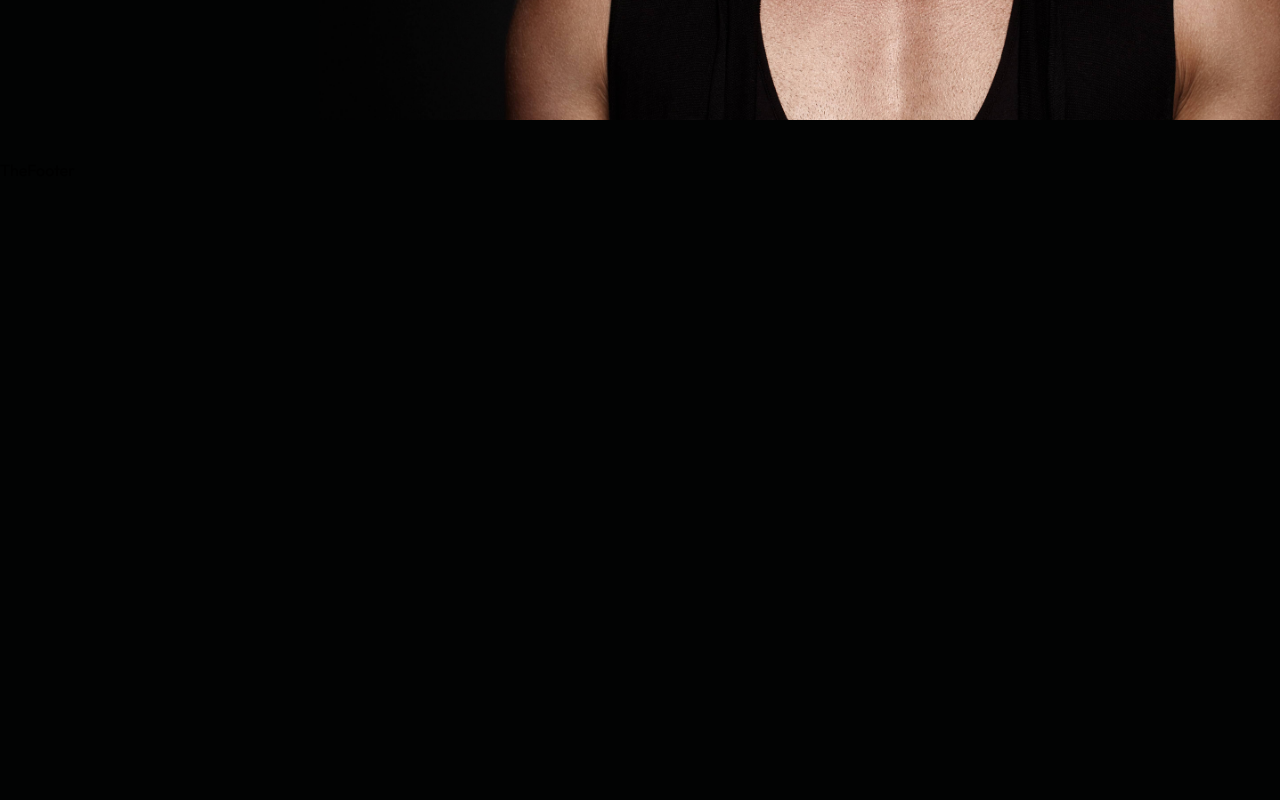
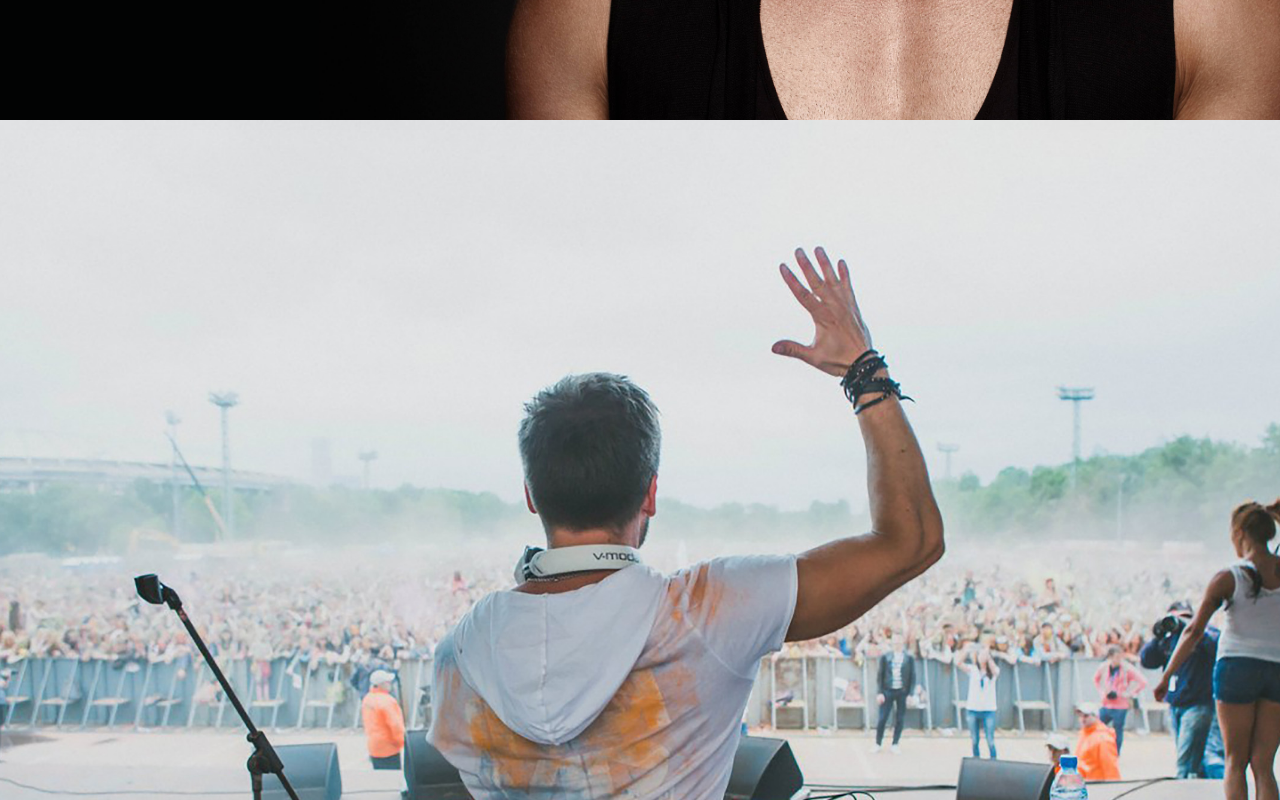
Before and after one commit to sashadith/website, a Next.js app: page / in a window 1280 px wide. Shown: the part 680-1480 px from the top of the page. Before the commit the page ends 860 px from the top, so only its background shows below. Built offline with nearby package versions, Linux system fonts and the light colour scheme.

Commit message:
new components

```diff
--- a/src/app/page.tsx
+++ b/src/app/page.tsx
@@ -1,9 +1,13 @@
 import { Hero } from '../components/Hero/Hero';
+import { ParallaxImage } from '../components/ParallaxImage/ParallaxImage';
+import { About } from '../components/About/About';
 
 export default function Home() {
   return (
     <main>
       <Hero />
+      <ParallaxImage />
+      <About />
     </main>
   )
 }
--- /dev/null
+++ b/src/components/About/About.jsx
@@ -0,0 +1,9 @@
+import React from 'react'
+
+import style from './About.module.scss'
+
+export const About = () => {
+  return (
+    <section className={style.about}>About</section>
+  )
+}
--- /dev/null
+++ b/src/components/About/About.module.scss
@@ -0,0 +1,3 @@
+.about {
+  height: 1000px;
+}
--- /dev/null
+++ b/src/components/About/index.js
@@ -0,0 +1 @@
+export * from './About';
--- a/src/components/Hero/Hero.module.scss
+++ b/src/components/Hero/Hero.module.scss
@@ -5,7 +5,7 @@
   margin-top: 40px;
   background-color: #020303;
   position: relative;
-  height: 100vh;
+  height: 95vh;
   overflow: hidden;
 
   @media (max-width: 768px) {
--- /dev/null
+++ b/src/components/ParallaxImage/ParallaxImage.jsx
@@ -0,0 +1,19 @@
+import React from 'react'
+import Image from 'next/image'
+
+import HolyFest from '../../assets/images/HolyFest.jpg'
+
+import style from './ParallaxImage.module.scss'
+
+export const ParallaxImage = () => {
+  return (
+    <section className={style.parallax}>
+      <Image
+        src={HolyFest}
+        alt="HolyFest"
+        fill
+        className={style.parallaxImage}
+      />
+    </section>
+  )
+}
--- /dev/null
+++ b/src/components/ParallaxImage/ParallaxImage.module.scss
@@ -0,0 +1,16 @@
+.parallax {
+  height: 120vh;
+  overflow-x: hidden;
+  overflow-y: hidden;
+  perspective: 1px;
+  perspective-origin: 0 0;
+  position: relative;
+  transform-style: preserve-3d;
+  width: 100%;
+  z-index: -1;
+}
+
+.parallaxImage {
+  height: 120vh;
+  object-fit: cover;
+}
--- /dev/null
+++ b/src/components/ParallaxImage/index.js
@@ -0,0 +1 @@
+export * from './ParallaxImage';
```
